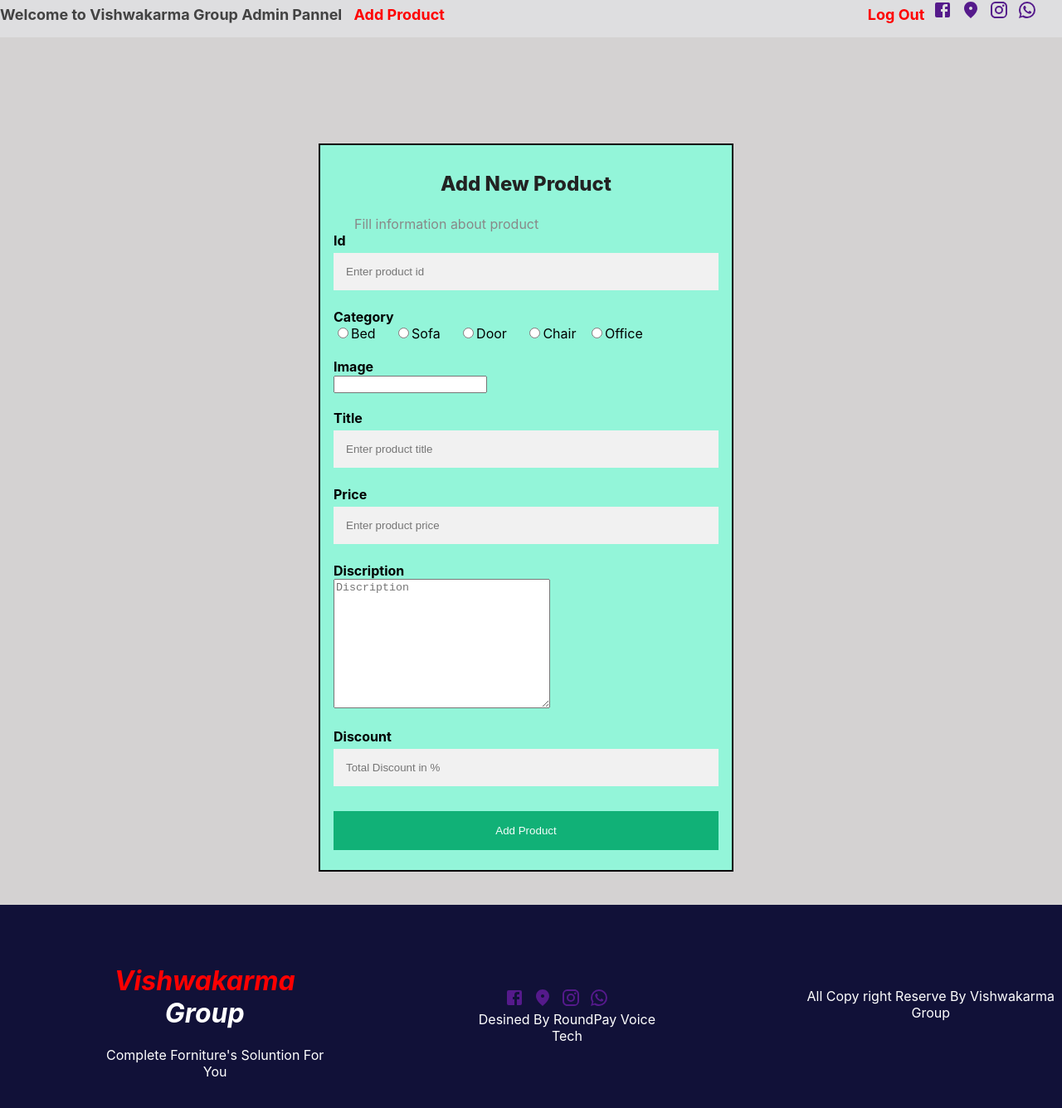
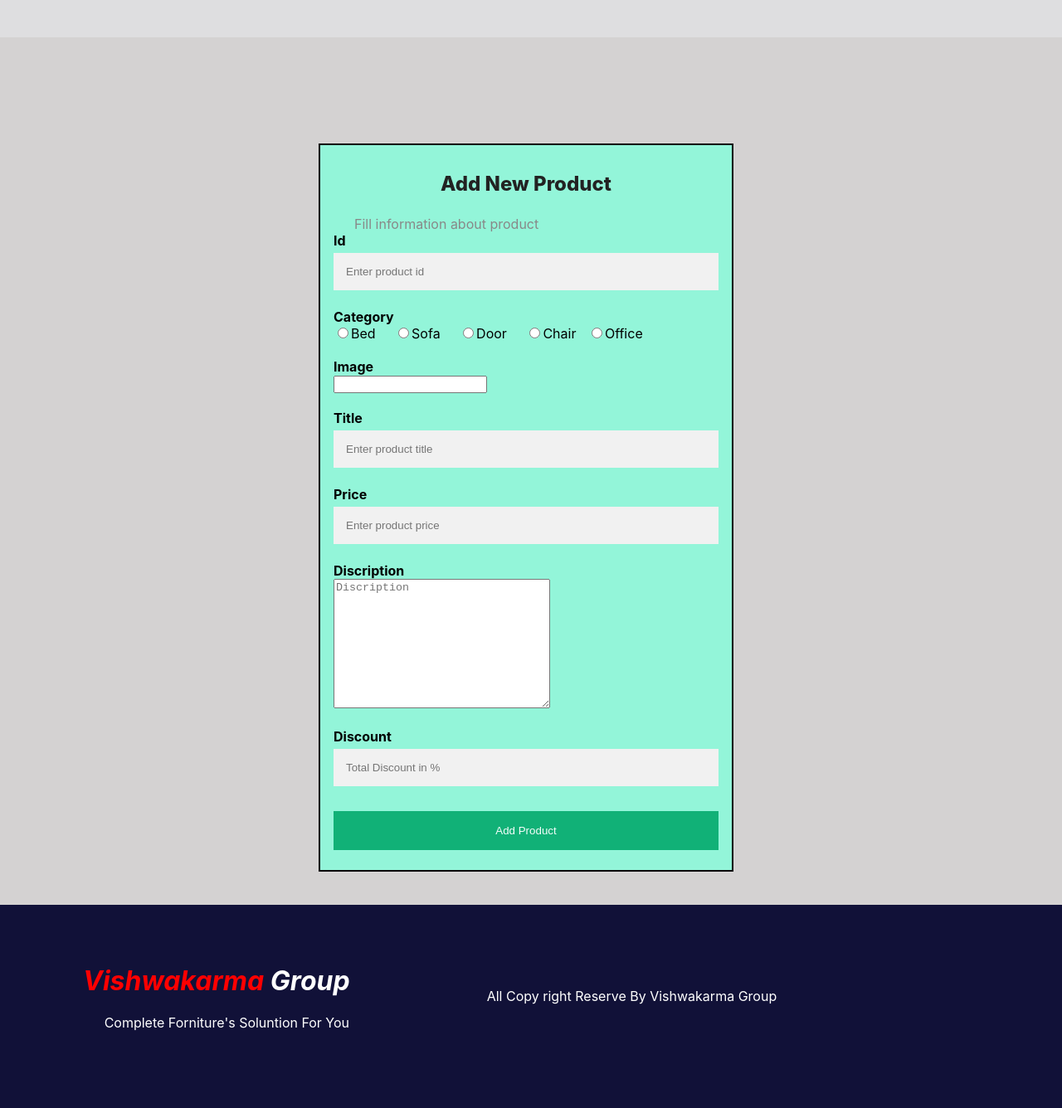
Before and after one commit to Dvip47/VG1, a React (Create React App) app: page /addProduct in a window 1280 px wide. Shown: the top 1336 px of the page at 83% size. Built offline with nearby package versions, Linux system fonts and the light colour scheme.

Commit message:
new change

```diff
--- a/src/component/Home/Footer.jsx
+++ b/src/component/Home/Footer.jsx
@@ -1,8 +1,8 @@
 import React from "react";
-import WhatsAppIcon from "@mui/icons-material/WhatsApp";
-import FacebookIcon from "@mui/icons-material/Facebook";
-import InstagramIcon from "@mui/icons-material/Instagram";
-import FmdGoodIcon from "@mui/icons-material/FmdGood";
+// import WhatsAppIcon from "@mui/icons-material/WhatsApp";
+// import FacebookIcon from "@mui/icons-material/Facebook";
+// import InstagramIcon from "@mui/icons-material/Instagram";
+// import FmdGoodIcon from "@mui/icons-material/FmdGood";
 function Footer() {
   return (
     <div
@@ -23,7 +23,7 @@ function Footer() {
           Complete Forniture's Soluntion For You
         </p>
       </div>
-      <div
+      {/* <div
         style={{
           color: "white",
           marginLeft: "150px",
@@ -52,7 +52,7 @@ function Footer() {
         <p style={{ color: "white", textAlign: "center" }}>
           Desined By RoundPay Voice Tech
         </p>
-      </div>
+      </div> */}
       <div style={{ marginLeft: "140px", marginTop: "100px" }}>
         <p style={{ color: "white", textAlign: "center" }}>
           All Copy right Reserve By Vishwakarma Group
--- a/src/component/Home/Product.jsx
+++ b/src/component/Home/Product.jsx
@@ -1,4 +1,4 @@
-import { color } from "@mui/system";
+// import { color } from "@mui/system";
 import React from "react";
 import { NavLink } from "react-router-dom";
 import "./bestseller.css";
--- a/src/component/Home/UpperSocial.jsx
+++ b/src/component/Home/UpperSocial.jsx
@@ -1,8 +1,8 @@
 import React from "react";
-import WhatsAppIcon from "@mui/icons-material/WhatsApp";
-import FacebookIcon from "@mui/icons-material/Facebook";
-import InstagramIcon from "@mui/icons-material/Instagram";
-import FmdGoodIcon from "@mui/icons-material/FmdGood";
+// import WhatsAppIcon from "@mui/icons-material/WhatsApp";
+// import FacebookIcon from "@mui/icons-material/Facebook";
+// import InstagramIcon from "@mui/icons-material/Instagram";
+// import FmdGoodIcon from "@mui/icons-material/FmdGood";
 import { NavLink } from "react-router-dom";
 function UpperSocial() {
   return (
@@ -10,7 +10,7 @@ function UpperSocial() {
       <div
         style={{ backgroundColor: "#dedee0", height: "45px", fontSize: "18px" }}
       >
-        <div
+        {/* <div
           style={{ color: "#828181", fontWeight: "bold", lineHeight: "-10px" }}
         >
           Welcome to Vishwakarma Group &nbsp;
@@ -43,7 +43,7 @@ function UpperSocial() {
               <WhatsAppIcon />
             </a>
           </i>
-        </div>
+        </div> */}
         <div></div>
       </div>
     </>
--- a/src/component/admin/UpperNavAdmin.jsx
+++ b/src/component/admin/UpperNavAdmin.jsx
@@ -1,8 +1,8 @@
 import React from "react";
-import WhatsAppIcon from "@mui/icons-material/WhatsApp";
-import FacebookIcon from "@mui/icons-material/Facebook";
-import InstagramIcon from "@mui/icons-material/Instagram";
-import FmdGoodIcon from "@mui/icons-material/FmdGood";
+// import WhatsAppIcon from "@mui/icons-material/WhatsApp";
+// import FacebookIcon from "@mui/icons-material/Facebook";
+// import InstagramIcon from "@mui/icons-material/Instagram";
+// import FmdGoodIcon from "@mui/icons-material/FmdGood";
 import { NavLink } from "react-router-dom";
 function UpperNavAdmin() {
   return (
@@ -10,7 +10,7 @@ function UpperNavAdmin() {
       <div
         style={{ backgroundColor: "#dedee0", height: "45px", fontSize: "18px" }}
       >
-        <div
+        {/* <div
           style={{ color: "#828181", fontWeight: "bold", lineHeight: "-10px" }}
         >
           <NavLink
@@ -65,7 +65,7 @@ function UpperNavAdmin() {
               <WhatsAppIcon />
             </a>
           </i>
-        </div>
+        </div> */}
         <div></div>
       </div>
     </>
```
Also changed, not shown: src/component/Home/UpperNavLogin.jsx (+6 -6 lines).
